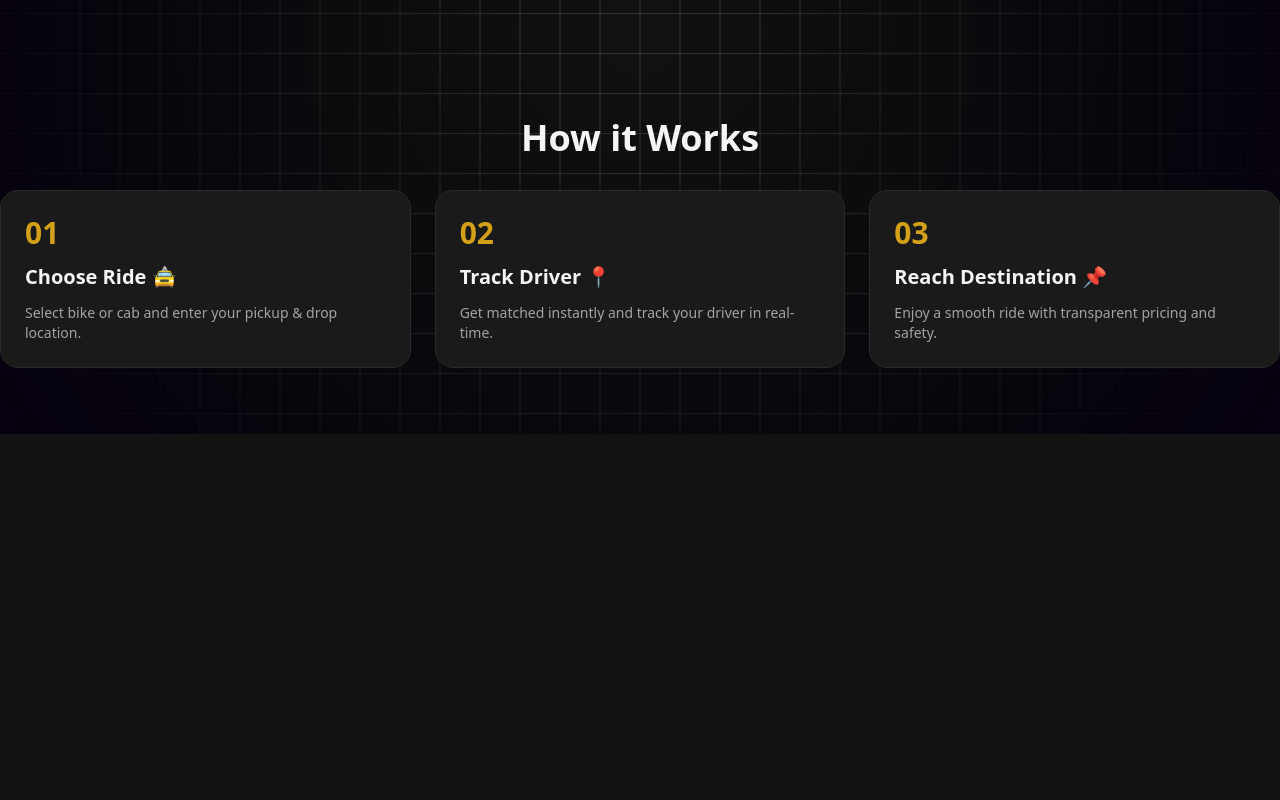
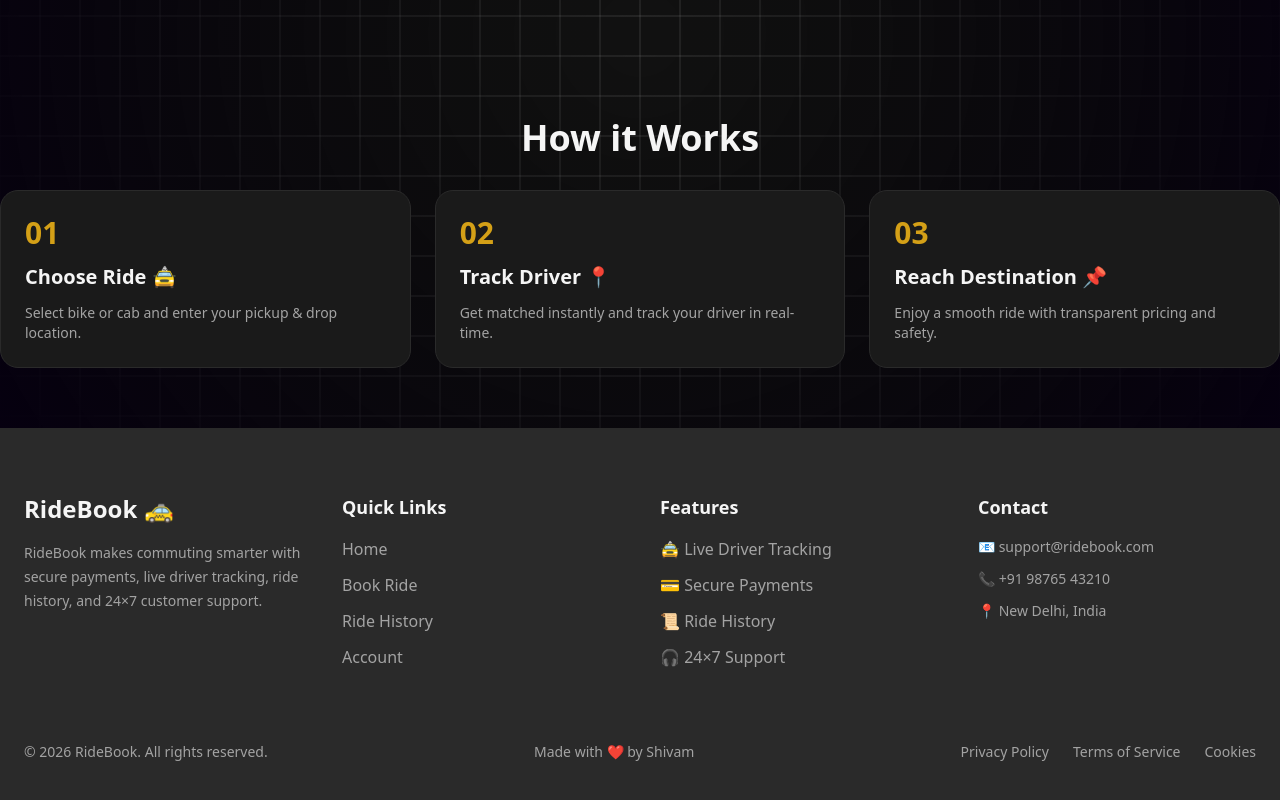
Before and after one commit to shivambishtt/ridebooking, a Next.js app: page / in a window 1280 px wide. Shown: the part 366-1166 px from the top of the page. Before the commit the page ends 824 px from the top, so only its background shows below. Built offline with nearby package versions, Linux system fonts and the light colour scheme; no server answers.

Commit message:
feat(UI): Footer section add for Home page

```diff
--- a/app/page.tsx
+++ b/app/page.tsx
@@ -1,3 +1,5 @@
+import Link from "next/link";
+
 function page() {
   return (
     <div>
@@ -58,6 +60,79 @@ function page() {
           </div>
         </div>
       </section>
+
+      <footer className="border-t border-border bg-border mt-15">
+        <div className="max-w-7xl mx-auto px-6 py-16">
+          <div className="grid grid-cols-1 md:grid-cols-2 lg:grid-cols-4 gap-10">
+            <div>
+              <h2 className="text-2xl font-bold">
+                RideBook <span className="text-primary">🚕</span>
+              </h2>
+
+              <p className="text-muted-foreground mt-4 text-sm leading-6">
+                RideBook makes commuting smarter with secure payments, live
+                driver tracking, ride history, and 24×7 customer support.
+              </p>
+            </div>
+
+            <div>
+              <h3 className="font-semibold text-lg mb-4">Quick Links</h3>
+
+              <ul className="space-y-3 text-muted-foreground">
+                <li className="hover:text-primary cursor-pointer">Home</li>
+                <li className="hover:text-primary cursor-pointer">Book Ride</li>
+                <li className="hover:text-primary cursor-pointer">
+                  Ride History
+                </li>
+                <Link href="/account">
+                  <li className="hover:text-primary cursor-pointer">Account</li>
+                </Link>
+              </ul>
+            </div>
+
+            <div>
+              <h3 className="font-semibold text-lg mb-4">Features</h3>
+
+              <ul className="space-y-3 text-muted-foreground">
+                <li>🚖 Live Driver Tracking</li>
+                <li>💳 Secure Payments</li>
+                <li>📜 Ride History</li>
+                <li>🎧 24×7 Support</li>
+              </ul>
+            </div>
+
+            <div>
+              <h3 className="font-semibold text-lg mb-4">Contact</h3>
+
+              <div className="space-y-3 text-muted-foreground text-sm">
+                <p>📧 support@ridebook.com</p>
+                <p>📞 +91 98765 43210</p>
+                <p>📍 New Delhi, India</p>
+              </div>
+            </div>
+          </div>
+
+          <div className="border-t border-border mt-12 pt-6 flex flex-col md:flex-row justify-between items-center gap-4 text-sm text-muted-foreground">
+            <p>© 2026 RideBook. All rights reserved.</p>
+
+            <div>
+              <span>Made with ❤️ by {"Shivam"}</span>
+            </div>
+
+            <div className="flex gap-6">
+              <span className="hover:text-primary cursor-pointer">
+                Privacy Policy
+              </span>
+
+              <span className="hover:text-primary cursor-pointer">
+                Terms of Service
+              </span>
+
+              <span className="hover:text-primary cursor-pointer">Cookies</span>
+            </div>
+          </div>
+        </div>
+      </footer>
     </div>
   );
 }
```
